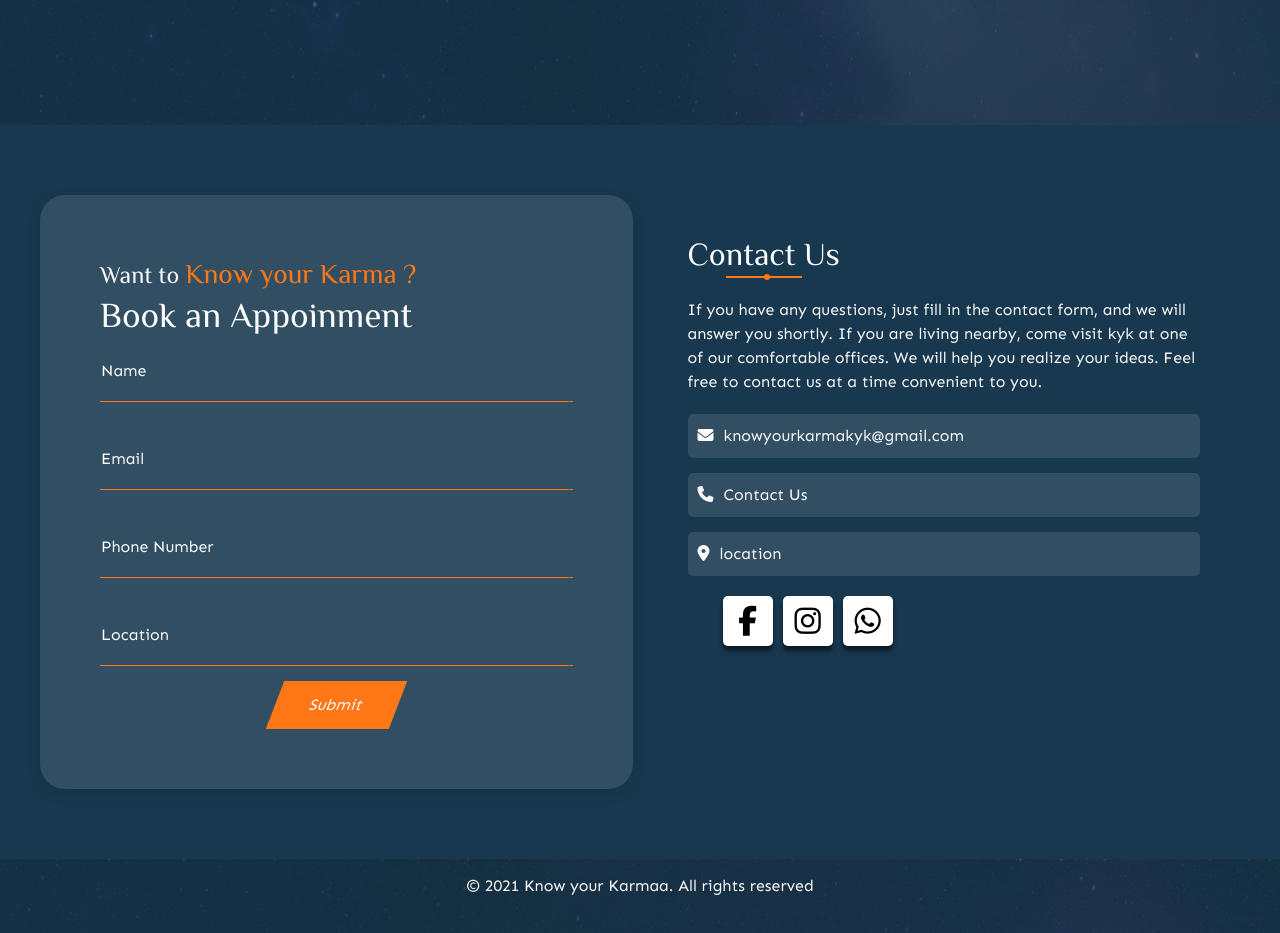
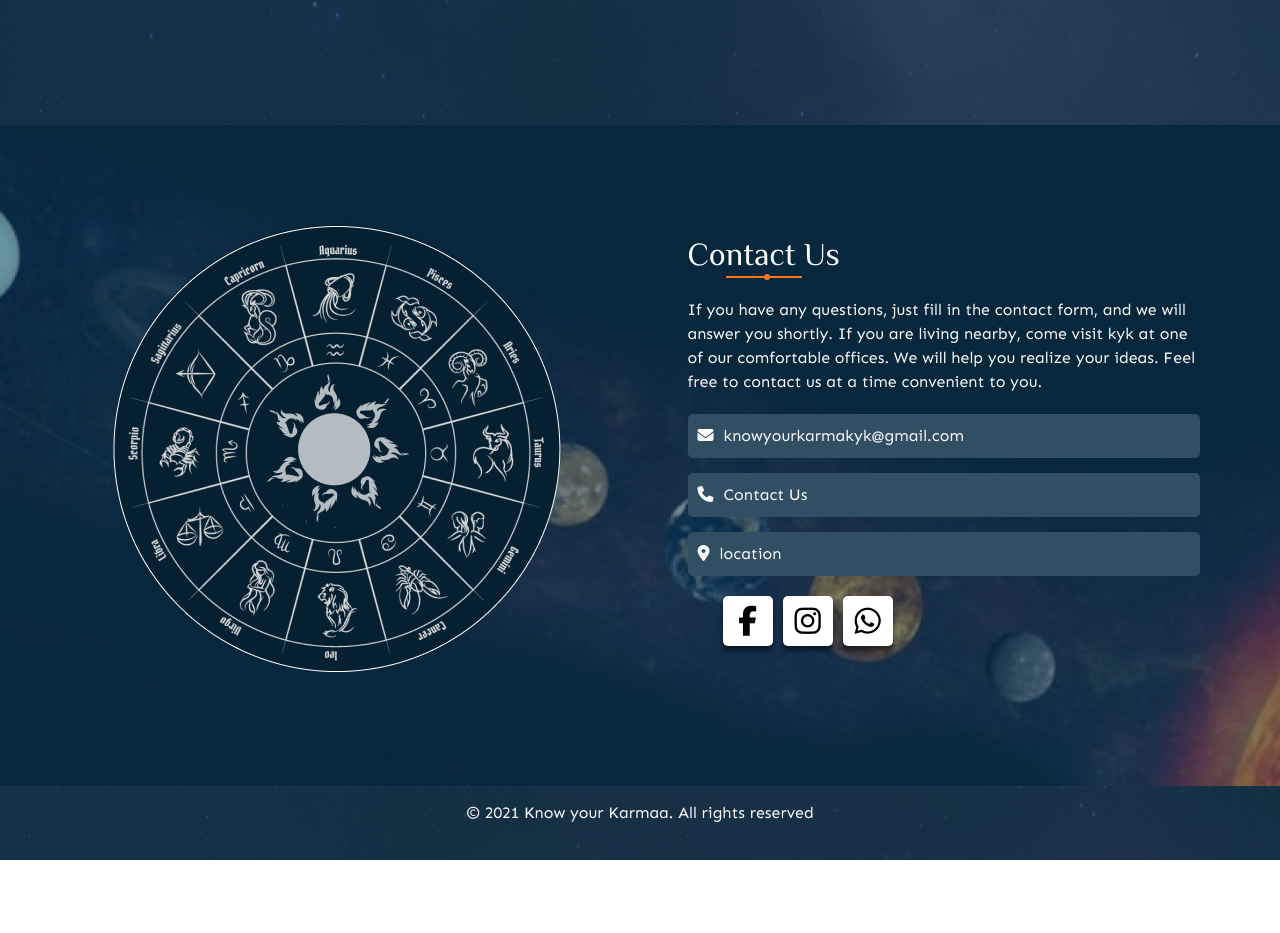
Before and after one commit to prithviya/kyk-web, a React (Create React App) app: page / in a window 1280 px wide. Shown: the part 5459-6392 px from the top of the page. After the commit the page ends 6319 px from the top, so only its background shows below. Built offline with nearby package versions, Linux system fonts and the light colour scheme.

Commit message:
Update appointment.js

```diff
--- a/src/component/appointment.js
+++ b/src/component/appointment.js
@@ -1,6 +1,6 @@
 import React, { useRef as UseRef, useState as UseSate } from 'react';
 import emailjs from '@emailjs/browser';
-
+import Image from '../constants/image';
 
 function appointment() {
     const bookRef = UseRef();
@@ -19,47 +19,20 @@ function appointment() {
   return (
     <div>
         <section id='appointment'>
-            <div className='uk-section custom-light-section'>
+            <div className='uk-section custom-activated-section'>
                 <div className='uk-container'>
                     <div className="uk-child-width-1-2@m uk-grid-small uk-grid-match" data-uk-grid>
                         <div>
-                            <div className="uk-card uk-card-secondary custom-card-secondary uk-card-body">
-                                <h3 className='cust-title uk-margin-remove'>Want to <span>Know your Karma ?</span></h3>
-                                <h2 className='uk-margin-remove custom-title'>Book an Appoinment</h2>
-                                <div>
-                                    <form ref={bookRef} onSubmit={getinform}>
-                                        <div className="group">
-                                            <input type="text" name="name" required="required" />
-                                            <span className="highlight"></span>
-                                            <span className="bar"></span>
-                                            <label>Name</label>
-                                        </div>
-                                        <div className="group uk-margin-medium-top">
-                                            <input type="email" name="mailid" required="required" />
-                                            <span className="highlight"></span>
-                                            <span className="bar"></span>
-                                            <label>Email</label>
-                                        </div>
-                                        <div className="group uk-margin-medium-top">
-                                            <input type="tel" name="phone" required="required" />
-                                            <span className="highlight"></span>
-                                            <span className="bar"></span>
-                                            <label>Phone Number</label>
-                                        </div>
-                                        <div className="group  uk-margin-medium-top">
-                                            <input type="text" name="location" required="required" />
-                                            <span className="highlight"></span>
-                                            <span className="bar"></span>
-                                            <label>Location</label>
-                                        </div>
-                                        <div className="uk-text-center">
-                                            <button type="submit" class="custom-submit-btn">
-                                                <span>Submit</span>
-                                            </button>
-                                        </div>
-
-                                        <div className="clear">{done && <div style={{color: "#fd7e14", marginTop: "10px", fontSize: "18px", textAlign: "center"}}>We've received your message & will respond within 24 hours.</div>}</div>
-                                    </form>
+                            <div className="uk-card ">
+                                <div className='uk-visible@m'>
+                                    <div className="uk-card custom-position-center">
+                                        <img src= { Image.BANNER_SECT} className='rotater' alt='image_rotate' />
+                                    </div>
+                                </div>
+                                <div className='uk-hidden@m'>
+                                    <div className="uk-card custom-position-center">
+                                        <img src= { Image.BANNER_SECT} className='rotater' alt='image_rotate' style={{width:'82%'}}/>
+                                    </div>
                                 </div>
                             </div>
                         </div>
@@ -82,7 +55,7 @@ function appointment() {
                                         </div>
                                         <div>
                                             <div className="uk-card cust-card">
-                                                <a href='tel:+919500064889'>
+                                                <a href='tel:+917639892609'>
                                                     <i className="fa-solid fa-phone uk-margin-small-right"></i>Contact Us
                                                 </a>
                                             </div>
@@ -109,7 +82,7 @@ function appointment() {
                                             </a>
                                         </li>
                                         <li>
-                                            <a href="https://api.whatsapp.com/send/?phone=919500064889&text=Hi,&app_absent=0" target="blank">
+                                            <a href="https://api.whatsapp.com/send/?phone=917639892609&text=Hi,&app_absent=0" target="blank">
                                                 <i className="fab fa-whatsapp"></i>
                                             </a>
                                         </li>
```
